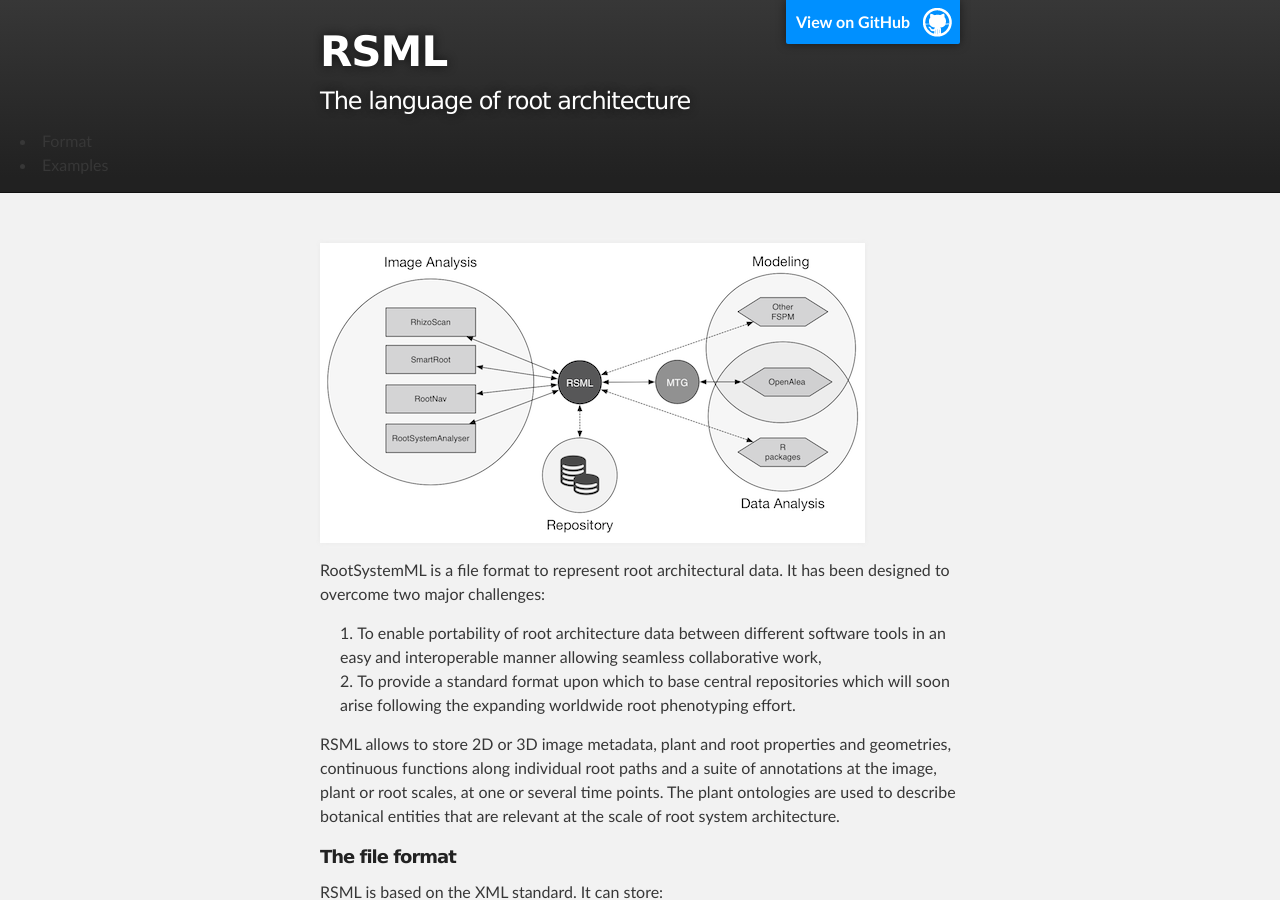
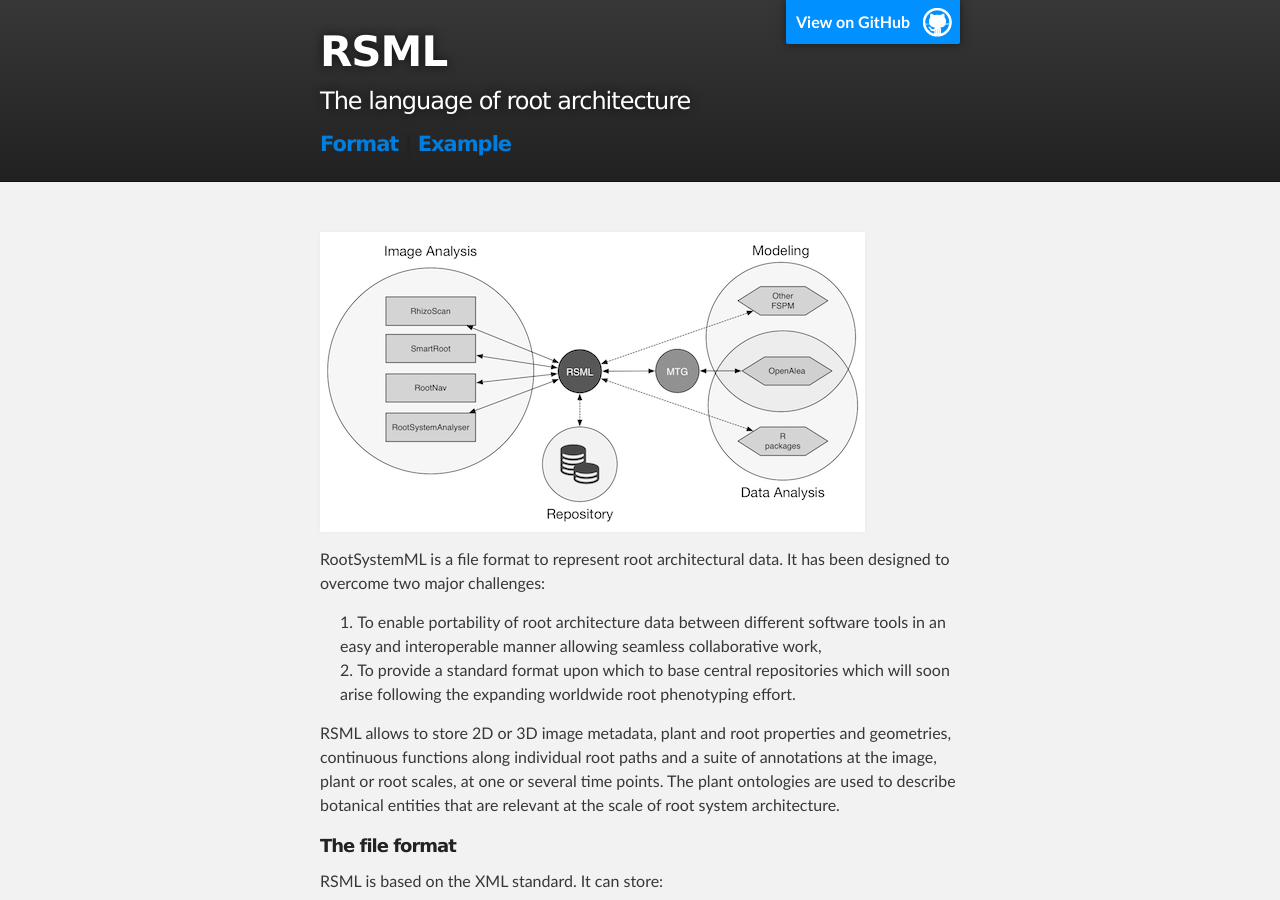
Before and after one commit to RootSystemML/RootSystemML.github.io, a Jekyll site: the page built from index.md, in a window 1280 px wide and 900 px high. Built offline with Jekyll 4.4.1, drawn with Linux system fonts in a browser that asks for light colours.

Commit message:
Update default.html

```diff
--- a/_layouts/default.html
+++ b/_layouts/default.html
@@ -22,12 +22,8 @@
           <h1 id="project_title">RSML</h1>
           </a>
           <h3 id="project_tagline">The language of root architecture</h3>
-
+          <h4><a href="format">Format</a> | <a href="example">Example</a></h4>
         </header>
-        <ul class="menu">
-        <li>Format</li>
-        <li>Examples</li>
-        <ul>
     </div>
 
     <!-- MAIN CONTENT -->
```
